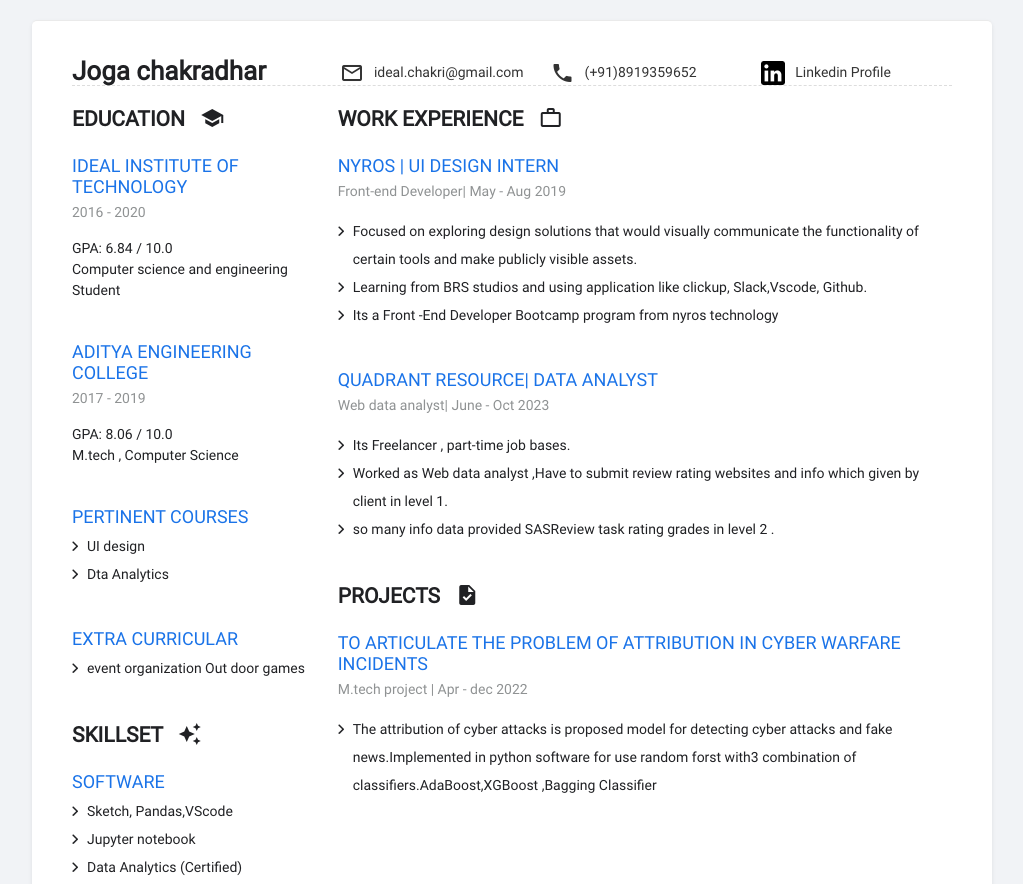
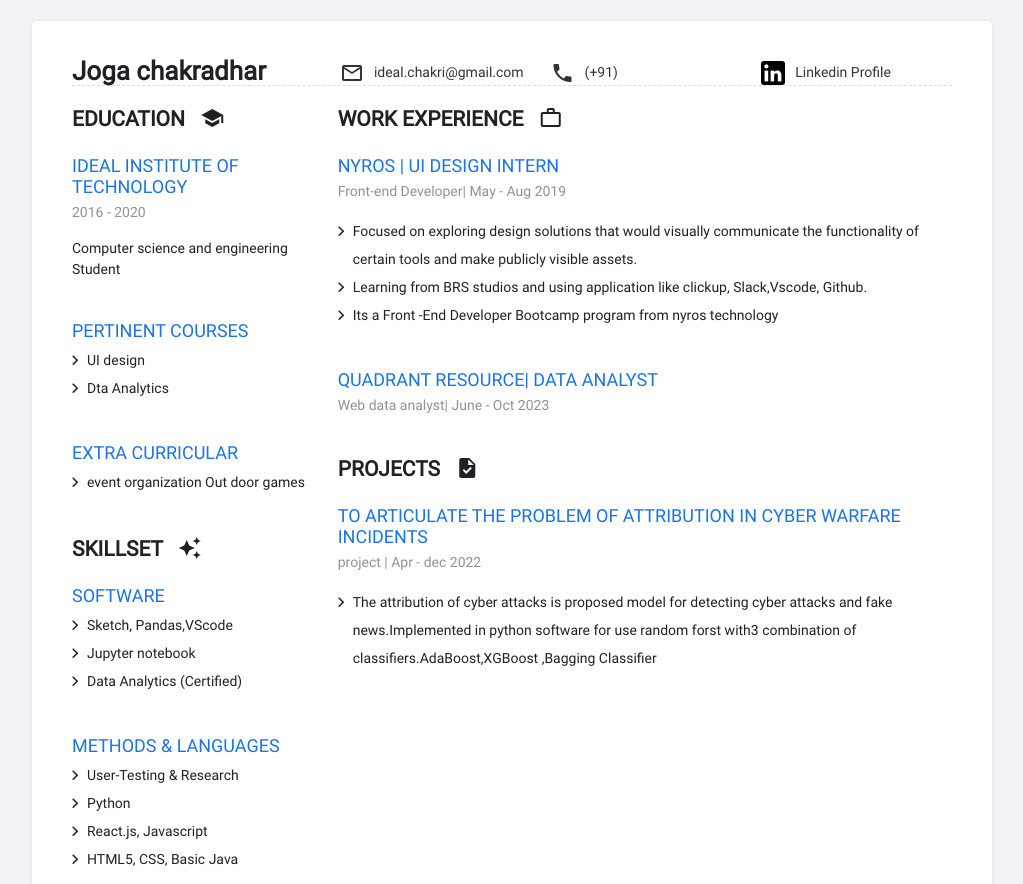
Before and after one commit to chakradhar-brs/goal-4, a plain HTML site: page index.html in a window 1280 px wide. Shown: the top 884 px of the page, without its empty margins (128-1151 px from the left). Drawn offline with Linux system fonts and the light colour scheme.

Commit message:
Update index.html

```diff
--- a/index.html
+++ b/index.html
@@ -37,7 +37,7 @@
     <header>
       <h1>Joga chakradhar</h1>
       <p><a href="mailto:ideal.chakri@gmail.com"> <i class="material-icons">mail_outline</i>ideal.chakri@gmail.com </a></p>
-      <p><a href="tel:(+91)8919359652"> <i class="material-icons">phone</i>(+91)8919359652 </a> </p>
+      <p><a href="tel:(+91)"> <i class="material-icons">phone</i>(+91) </a> </p>
       <p><a href="https://www.linkedin.com/in/chakradhar-joga/" target="_blank"> <i class="material-icons"><img src="assets/images/linkedin-logo.png"></i>Linkedin Profile </a></p>
     </header>
     <!-- Header Ends here -->
@@ -47,18 +47,12 @@
         <article>
           <h3>Ideal Institute Of Technology</h3>
           <p><span>2016 - 2020</span></p>
-          <p>GPA: 6.84 / 10.0</p>
+
           <p>Computer science and engineering Student</p>
         </article>
         <!-- Article end -->
 
-        <article>
-          <h3>Aditya Engineering College</h3>
-          <p><span>2017 - 2019</span></p>
-          <p>GPA: 8.06 / 10.0</p>
-          <p>M.tech , Computer Science</p>
-        </article>
-        <!-- Article end -->
+
 
         <article>
           <h3>Pertinent Courses</h3>
@@ -123,10 +117,8 @@
           <h3>Quadrant Resource|  data analyst</h3>
           <p><span> Web data analyst| June - Oct 2023</span></p>
           <ul>
-            <li>Its Freelancer   , part-time  job bases.</li>
-            <li>Worked as Web data analyst ,Have to submit review rating websites and info which
-              given by client in level 1.</li>
-            <li>so many info data provided SASReview task rating grades in level 2 .</li>
+
+            <li>
           </ul>
         </article>
         <!-- Article end -->
@@ -134,7 +126,7 @@
         <h2>Projects <i class="material-icons">task</i></h2>
       <article>
         <h3>To articulate the problem of attribution in cyber warfare incidents </h3>
-        <p><span>  M.tech project | Apr - dec 2022</span></p>
+        <p><span>  project | Apr - dec 2022</span></p>
         <ul>
          <li> The attribution of cyber attacks is proposed model for detecting cyber
              attacks and fake news.Implemented in python software for use random forst
```
